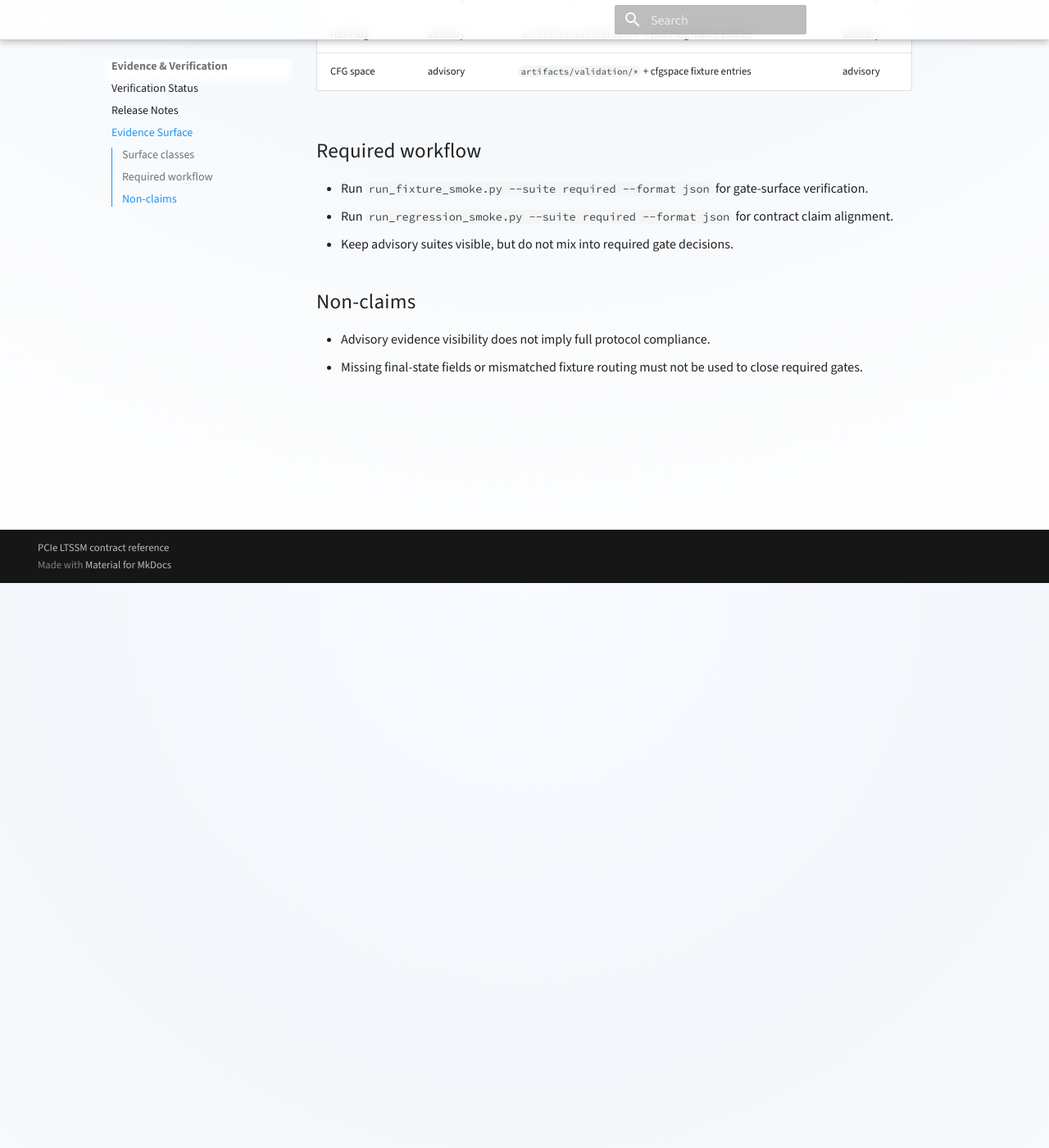
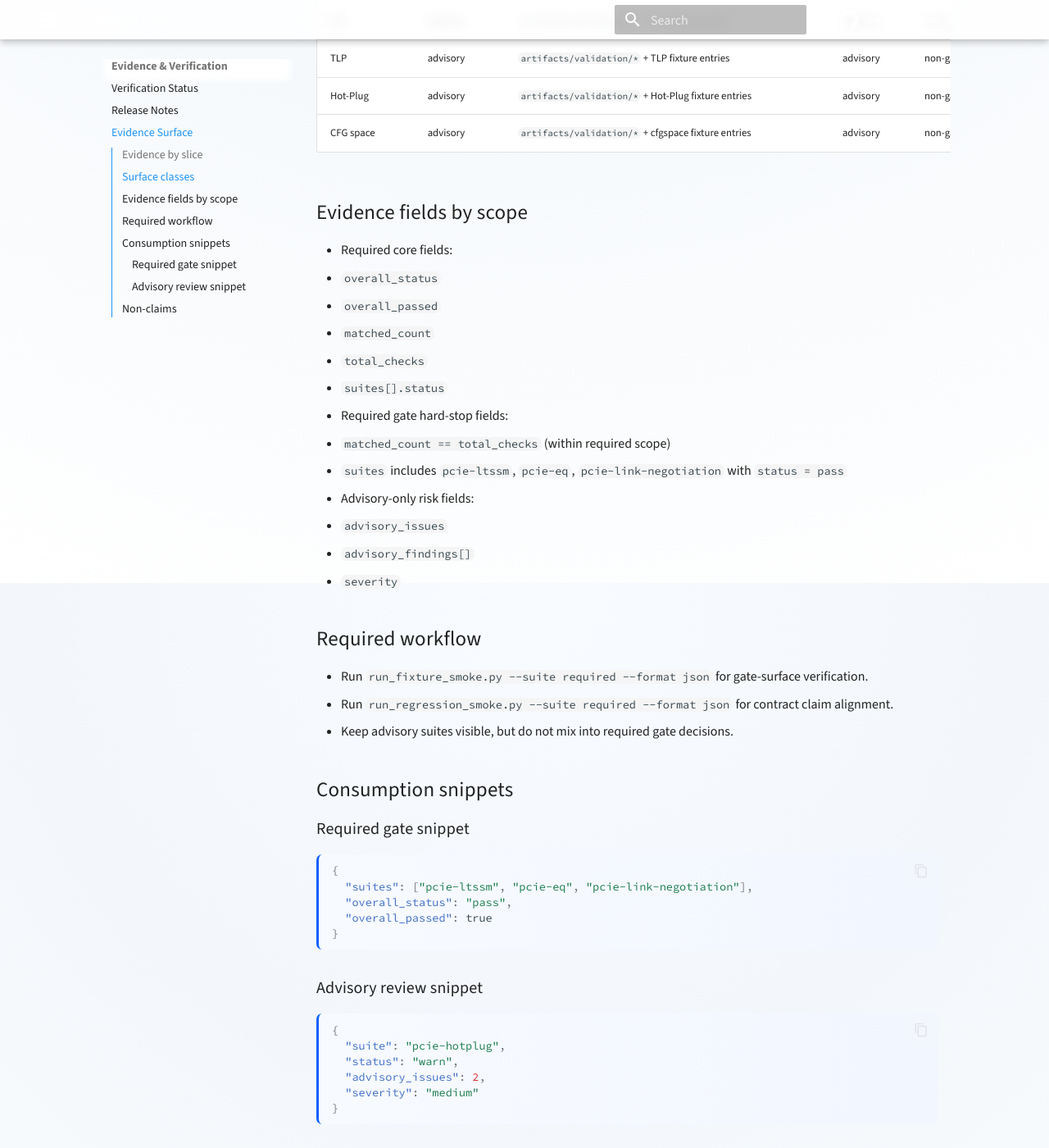
Before and after one commit to sweatdance/pcie_g5_contract, an MkDocs documentation site: the page built from docs/en/evidence-grid.md, in a window 1280 px wide and 1400 px high, scrolled down 689 px. Shown: the whole window at 82% size. Built offline with MkDocs 1.6.1 and Material for MkDocs 9.7.7, drawn with Linux system fonts in a browser that asks for light colours; comment, search, counter and statistics services are not loaded; some of the changed text lies outside the part shown.

Commit message:
docs: finalize navigation and surface matrix decision templates

````diff
--- a/docs/en/evidence-grid.md
+++ b/docs/en/evidence-grid.md
@@ -7,19 +7,37 @@ description: Evidence matrix for required and advisory contract slices
 
 This page summarizes where each proof path lives and how to consume it.
 
+## Evidence by slice
+
 ## Surface classes
 
-| Surface | Evidence type | Evidence file | Scope |
-| --- | --- | --- | --- |
-| LTSSM | required | `fixtures/fixture_manifest.json` + `artifacts/validation/*` | required |
-| EQ | required | `fixtures/fixture_manifest.json` + `artifacts/validation/*` | required |
-| Link negotiation | required | `fixtures/fixture_manifest.json` + `artifacts/validation/*` | required |
-| PM | advisory | `artifacts/validation/*` + PM fixture entries | advisory |
-| AER | advisory | `artifacts/validation/*` + AER fixture entries | advisory |
-| DLL | advisory | `artifacts/validation/*` + DLL fixture entries | advisory |
-| TLP | advisory | `artifacts/validation/*` + TLP fixture entries | advisory |
-| Hot-Plug | advisory | `artifacts/validation/*` + Hot-Plug fixture entries | advisory |
-| CFG space | advisory | `artifacts/validation/*` + cfgspace fixture entries | advisory |
+| Surface | Evidence type | Evidence file | Scope | Required output | Advisory output |
+| --- | --- | --- | --- | --- | --- |
+| LTSSM | required | `fixtures/fixture_manifest.json` + `artifacts/validation/*` | required | gate-relevant | review context |
+| EQ | required | `fixtures/fixture_manifest.json` + `artifacts/validation/*` | required | gate-relevant | review context |
+| Link negotiation | required | `fixtures/fixture_manifest.json` + `artifacts/validation/*` | required | gate-relevant | review context |
+| PM | advisory | `artifacts/validation/*` + PM fixture entries | advisory | non-gating | triage |
+| AER | advisory | `artifacts/validation/*` + AER fixture entries | advisory | non-gating | triage |
+| DLL | advisory | `artifacts/validation/*` + DLL fixture entries | advisory | non-gating | triage |
+| TLP | advisory | `artifacts/validation/*` + TLP fixture entries | advisory | non-gating | triage |
+| Hot-Plug | advisory | `artifacts/validation/*` + Hot-Plug fixture entries | advisory | non-gating | triage |
+| CFG space | advisory | `artifacts/validation/*` + cfgspace fixture entries | advisory | non-gating | triage |
+
+## Evidence fields by scope
+
+- Required core fields:
+  - `overall_status`
+  - `overall_passed`
+  - `matched_count`
+  - `total_checks`
+  - `suites[].status`
+- Required gate hard-stop fields:
+  - `matched_count == total_checks` (within required scope)
+  - `suites` includes `pcie-ltssm`, `pcie-eq`, `pcie-link-negotiation` with `status = pass`
+- Advisory-only risk fields:
+  - `advisory_issues`
+  - `advisory_findings[]`
+  - `severity`
 
 ## Required workflow
 
@@ -27,6 +45,29 @@ This page summarizes where each proof path lives and how to consume it.
 - Run `run_regression_smoke.py --suite required --format json` for contract claim alignment.
 - Keep advisory suites visible, but do not mix into required gate decisions.
 
+## Consumption snippets
+
+### Required gate snippet
+
+```json
+{
+  "suites": ["pcie-ltssm", "pcie-eq", "pcie-link-negotiation"],
+  "overall_status": "pass",
+  "overall_passed": true
+}
+```
+
+### Advisory review snippet
+
+```json
+{
+  "suite": "pcie-hotplug",
+  "status": "warn",
+  "advisory_issues": 2,
+  "severity": "medium"
+}
+```
+
 ## Non-claims
 
 - Advisory evidence visibility does not imply full protocol compliance.
````
Also changed, not shown: docs/en/index.md (+20 -11 lines), docs/en/llm-wiki.md (+24 -0 lines), docs/en/specs/spec-surface-matrix.md (+13 -13 lines), memory/2026-06-10.md (+2 -0 lines).
